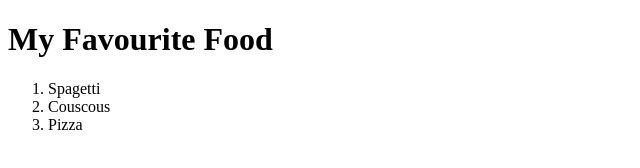
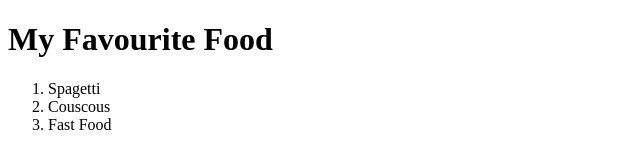
Before and after one commit to omrilokmen/Massive_course, a plain HTML site: page HTML Learning/index.html in a window 1280 px wide. Shown: the full height of the page, 0-640 px from the left. Drawn offline with Linux system fonts and the light colour scheme.

Commit message:
Update test

```diff
--- a/HTML Learning/index.html
+++ b/HTML Learning/index.html
@@ -41,7 +41,7 @@
         <ol>
             <li>Spagetti</li>
             <li>Couscous</li>
-            <li>Pizza</li>
+            <li>Fast Food</li>
         </ol>
 
     </body>
```
